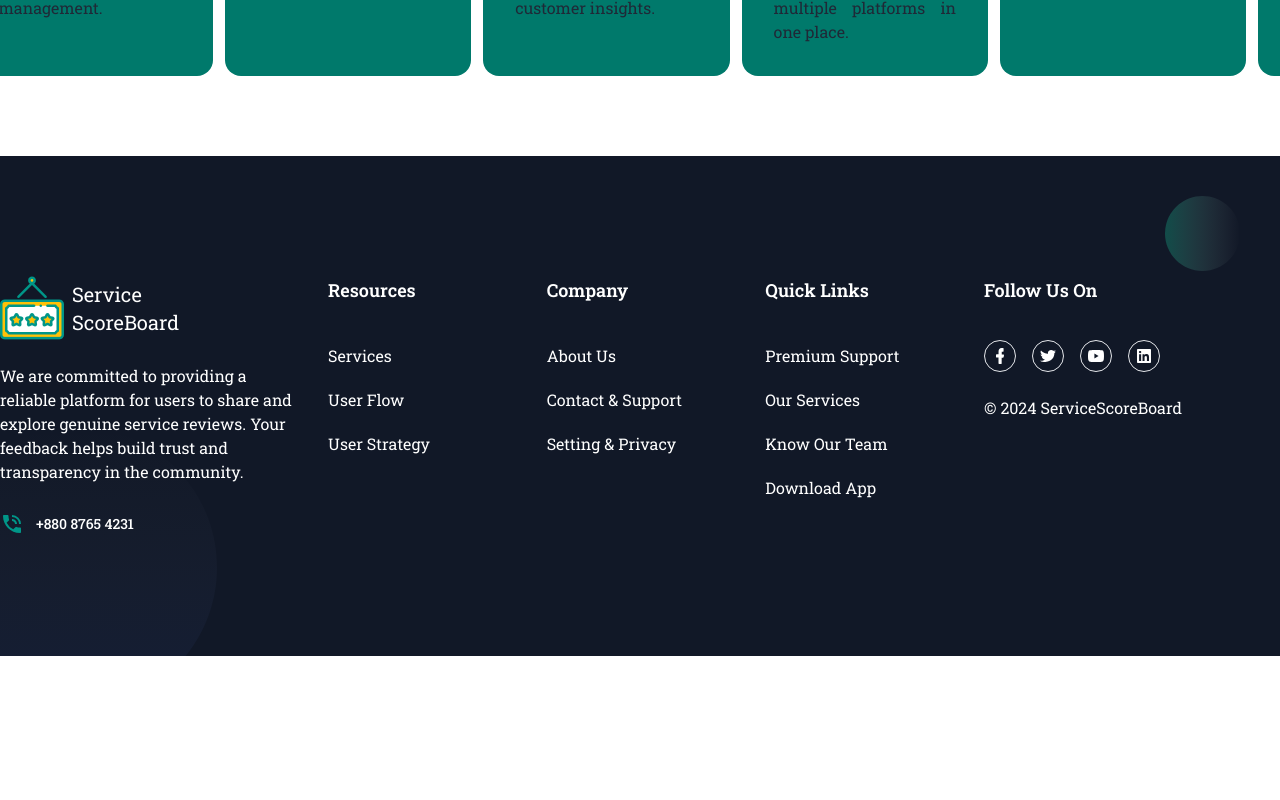
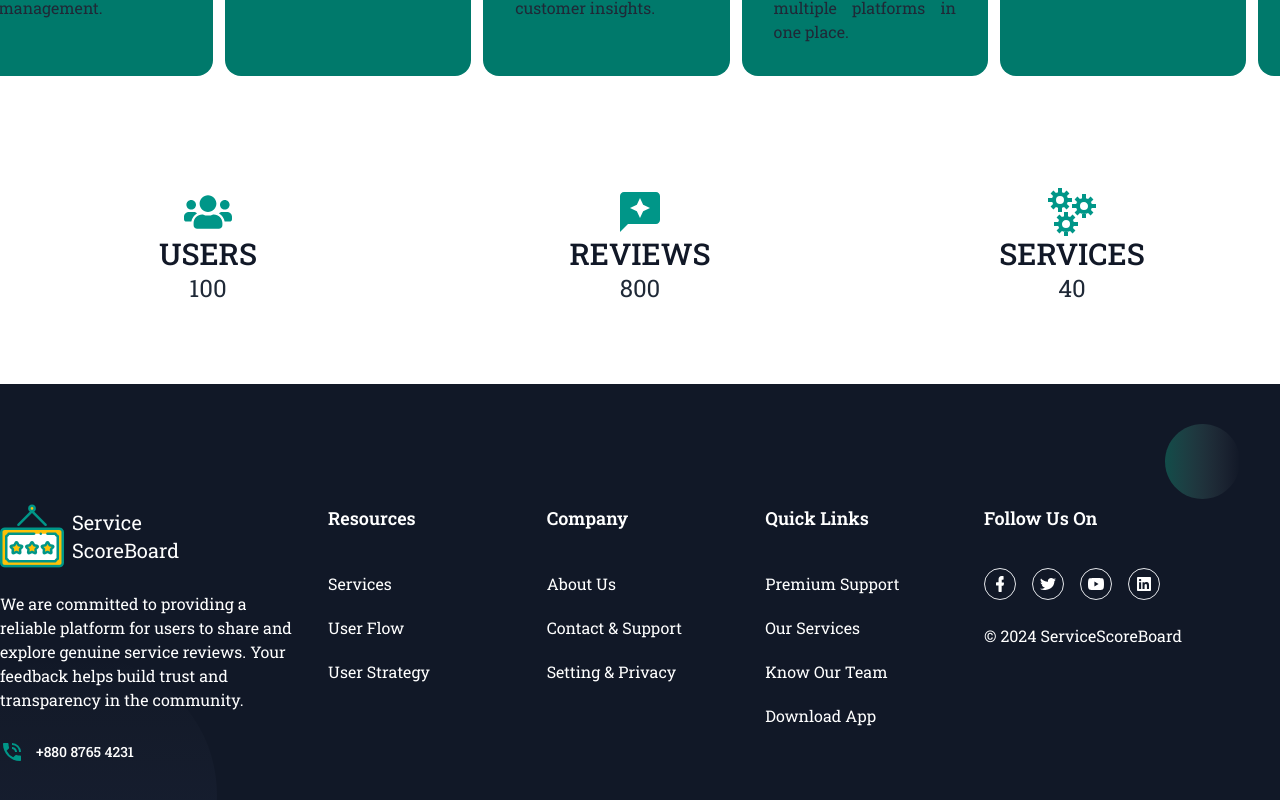
Before and after one commit to sumaiya0afrin/Service-Score-board, a React (Vite) app: page / in a window 1280 px wide. Shown: the part 1300-2100 px from the top of the page. Before the commit the page ends 1956 px from the top, so only its background shows below. Built offline with nearby package versions, Linux system fonts and the light colour scheme.

Commit message:
added counter section

```diff
--- a/package.json
+++ b/package.json
@@ -13,6 +13,7 @@
     "localforage": "^1.10.0",
     "match-sorter": "^8.0.0",
     "react": "^18.3.1",
+    "react-countup": "^6.5.3",
     "react-dom": "^18.3.1",
     "react-fast-marquee": "^1.6.5",
     "react-icons": "^5.4.0",
--- /dev/null
+++ b/src/components/Counter.jsx
@@ -0,0 +1,50 @@
+import CountUp from "react-countup";
+import { FaUsers } from "react-icons/fa";
+import { GrServices } from "react-icons/gr";
+import { MdReviews } from "react-icons/md";
+
+const Counter = () => {
+  return (
+    <div className="mt-12 md:mt-28">
+      <div className="grid grid-cols-2 md:grid-cols-3 justify-center items-center gap-4">
+        <CountUp start={0} end={100} delay={0}>
+          {({ countUpRef }) => (
+            <div className="justify-items-center">
+              <FaUsers className="text-4xl md:text-5xl text-primaryColor" />
+              <h4 className="uppercase text-gray-900 text-xl md:text-3xl font-medium">
+                users
+              </h4>
+              <span ref={countUpRef} className="md:text-2xl" />
+            </div>
+          )}
+        </CountUp>
+
+        <CountUp start={0} end={800} delay={0}>
+          {({ countUpRef }) => (
+            <div className="justify-items-center">
+              <MdReviews className="text-4xl md:text-5xl text-primaryColor" />
+              <h4 className="uppercase text-gray-900 text-xl md:text-3xl font-medium">
+                reviews
+              </h4>
+              <span ref={countUpRef} className="md:text-2xl" />
+            </div>
+          )}
+        </CountUp>
+
+        <CountUp start={0} end={40} delay={0}>
+          {({ countUpRef }) => (
+            <div className="justify-items-center col-span-2 md:col-span-1">
+              <GrServices className="text-4xl md:text-5xl text-primaryColor" />
+              <h4 className="uppercase text-gray-900 text-xl md:text-3xl font-medium">
+                Services
+              </h4>
+              <span ref={countUpRef} className="md:text-2xl" />
+            </div>
+          )}
+        </CountUp>
+      </div>
+    </div>
+  );
+};
+
+export default Counter;
--- a/src/layout/Home.jsx
+++ b/src/layout/Home.jsx
@@ -1,4 +1,5 @@
 import Banner from "../components/Banner";
+import Counter from "../components/Counter";
 import Partner from "../components/Partner";
 
 const Home = () => {
@@ -7,6 +8,7 @@ const Home = () => {
       <Banner />
       <div className="max-w-screen-xl mx-auto">
         <Partner />
+        <Counter />
       </div>
     </div>
   );
```
Also changed, not shown: 1 other file (tests, documents, lock files or other folders).
